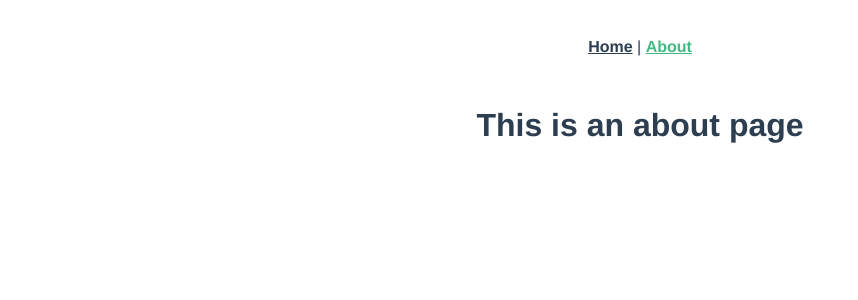
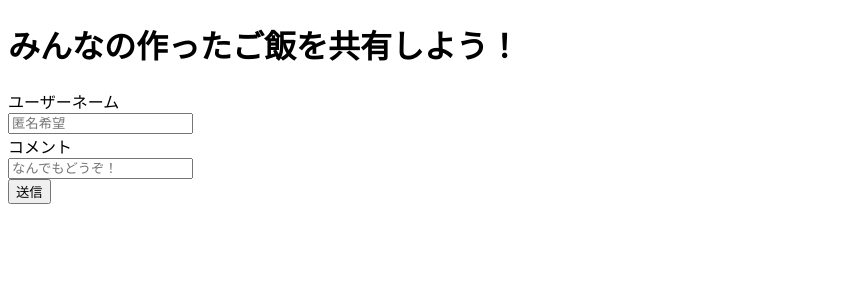
Before and after one commit to WebExpert-Chuo-Unv/chuo-uni-app, a Vue app: page /about in a window 1280 px wide. Shown: the top 300 px of the page, without its empty margins (0-858 px from the left). Built offline with nearby package versions, Linux system fonts and the light colour scheme; no server answers; the database is empty.

Commit message:
投稿フォーム途中

```diff
--- a/src/App.vue
+++ b/src/App.vue
@@ -1,32 +1,14 @@
 <template>
-  <div id="app">
-    <div id="nav">
-      <router-link to="/">Home</router-link> |
-      <router-link to="/about">About</router-link>
-    </div>
-    <router-view/>
-  </div>
+  <PostForm />
 </template>
 
-<style>
-#app {
-  font-family: Avenir, Helvetica, Arial, sans-serif;
-  -webkit-font-smoothing: antialiased;
-  -moz-osx-font-smoothing: grayscale;
-  text-align: center;
-  color: #2c3e50;
-}
+<script>
+import PostForm from "@/components/PostForm.vue";
+export default {
+  components: {
+    PostForm,
+  },
+};
+</script>
 
-#nav {
-  padding: 30px;
-}
-
-#nav a {
-  font-weight: bold;
-  color: #2c3e50;
-}
-
-#nav a.router-link-exact-active {
-  color: #42b983;
-}
-</style>
+<style></style>
--- a/src/components/HelloWorld.vue
+++ /dev/null
@@ -1,58 +0,0 @@
-<template>
-  <div class="hello">
-    <h1>{{ msg }}</h1>
-    <p>
-      For a guide and recipes on how to configure / customize this project,<br>
-      check out the
-      <a href="https://cli.vuejs.org" target="_blank" rel="noopener">vue-cli documentation</a>.
-    </p>
-    <h3>Installed CLI Plugins</h3>
-    <ul>
-      <li><a href="https://github.com/vuejs/vue-cli/tree/dev/packages/%40vue/cli-plugin-babel" target="_blank" rel="noopener">babel</a></li>
-      <li><a href="https://github.com/vuejs/vue-cli/tree/dev/packages/%40vue/cli-plugin-eslint" target="_blank" rel="noopener">eslint</a></li>
-    </ul>
-    <h3>Essential Links</h3>
-    <ul>
-      <li><a href="https://vuejs.org" target="_blank" rel="noopener">Core Docs</a></li>
-      <li><a href="https://forum.vuejs.org" target="_blank" rel="noopener">Forum</a></li>
-      <li><a href="https://chat.vuejs.org" target="_blank" rel="noopener">Community Chat</a></li>
-      <li><a href="https://twitter.com/vuejs" target="_blank" rel="noopener">Twitter</a></li>
-      <li><a href="https://news.vuejs.org" target="_blank" rel="noopener">News</a></li>
-    </ul>
-    <h3>Ecosystem</h3>
-    <ul>
-      <li><a href="https://router.vuejs.org" target="_blank" rel="noopener">vue-router</a></li>
-      <li><a href="https://vuex.vuejs.org" target="_blank" rel="noopener">vuex</a></li>
-      <li><a href="https://github.com/vuejs/vue-devtools#vue-devtools" target="_blank" rel="noopener">vue-devtools</a></li>
-      <li><a href="https://vue-loader.vuejs.org" target="_blank" rel="noopener">vue-loader</a></li>
-      <li><a href="https://github.com/vuejs/awesome-vue" target="_blank" rel="noopener">awesome-vue</a></li>
-    </ul>
-  </div>
-</template>
-
-<script>
-export default {
-  name: 'HelloWorld',
-  props: {
-    msg: String
-  }
-}
-</script>
-
-<!-- Add "scoped" attribute to limit CSS to this component only -->
-<style scoped>
-h3 {
-  margin: 40px 0 0;
-}
-ul {
-  list-style-type: none;
-  padding: 0;
-}
-li {
-  display: inline-block;
-  margin: 0 10px;
-}
-a {
-  color: #42b983;
-}
-</style>
--- /dev/null
+++ b/src/components/PostForm.vue
@@ -0,0 +1,49 @@
+<template>
+  <div class="app">
+    <h1>みんなの作ったご飯を共有しよう！</h1>
+
+    <div id="namae">ユーザーネーム</div>
+    <input type="text" placeholder="匿名希望" v-model="name" />
+    <div id="komento">コメント</div>
+    <input type="text" placeholder="なんでもどうぞ！" v-model="comments" />
+    <div><button v-on:click="AfterButton">送信</button></div>
+  </div>
+</template>
+
+<script>
+import firebase from "firebase";
+export default {
+  data() {
+    return {
+      result: [],
+      name: "",
+      comments: "",
+    };
+  },
+  methods: {
+    AfterButton() {
+      firebase
+        .firestore()
+        .collection("result")
+        .add({
+          ニックネーム: this.name,
+          曲名: this.comments,
+        });
+    },
+  },
+  created() {
+    firebase
+      .firestore()
+      .collection("result")
+      .get()
+      .then((snapshot) => {
+        snapshot.docs.forEach((doc) => {
+          this.result.push({
+            id: doc.id,
+            ...doc.data(),
+          });
+        });
+      });
+  },
+};
+</script>
```
